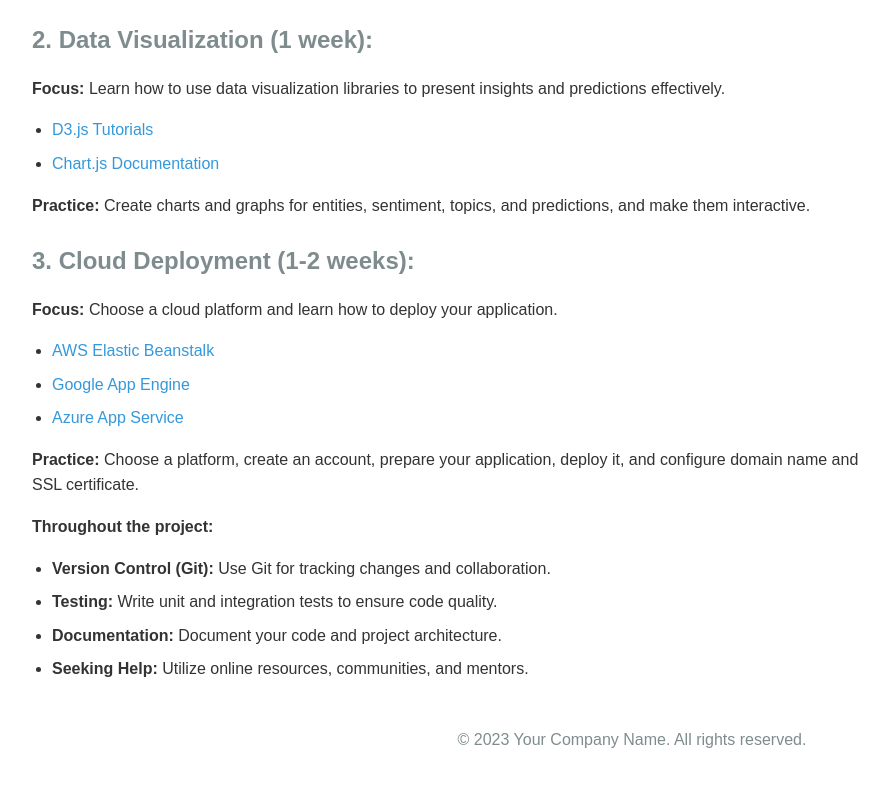
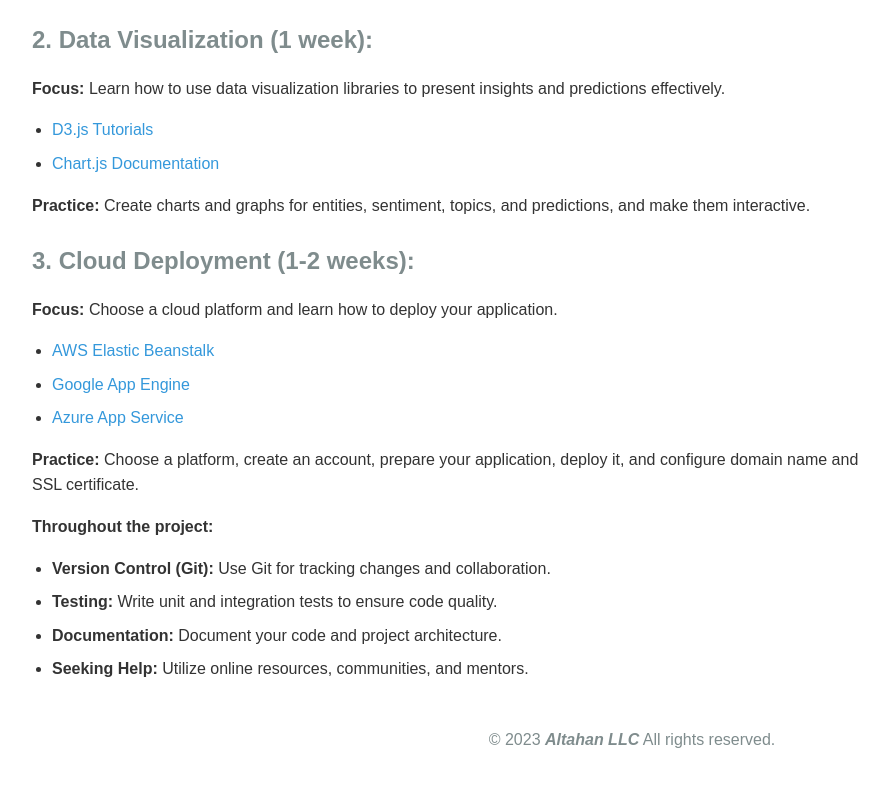
Before and after one commit to myt-ml/my-web-sites-projects-profile, a plain HTML site: page index.html in a window 1280 px wide. Shown: the part 4203-4989 px from the top of the page, without its empty margins (8-897 px from the left). Drawn offline with Linux system fonts and the light colour scheme.

Commit message:
change the footer

```diff
--- a/index.html
+++ b/index.html
@@ -189,7 +189,7 @@
     </main>
 
     <footer>
-      <p>&copy; 2023 Your Company Name. All rights reserved.</p>
+      <p>&copy; 2023 <strong><em>Altahan LLC</em></strong> All rights reserved.</p>
     </footer>
   </div>
 </body>
```
